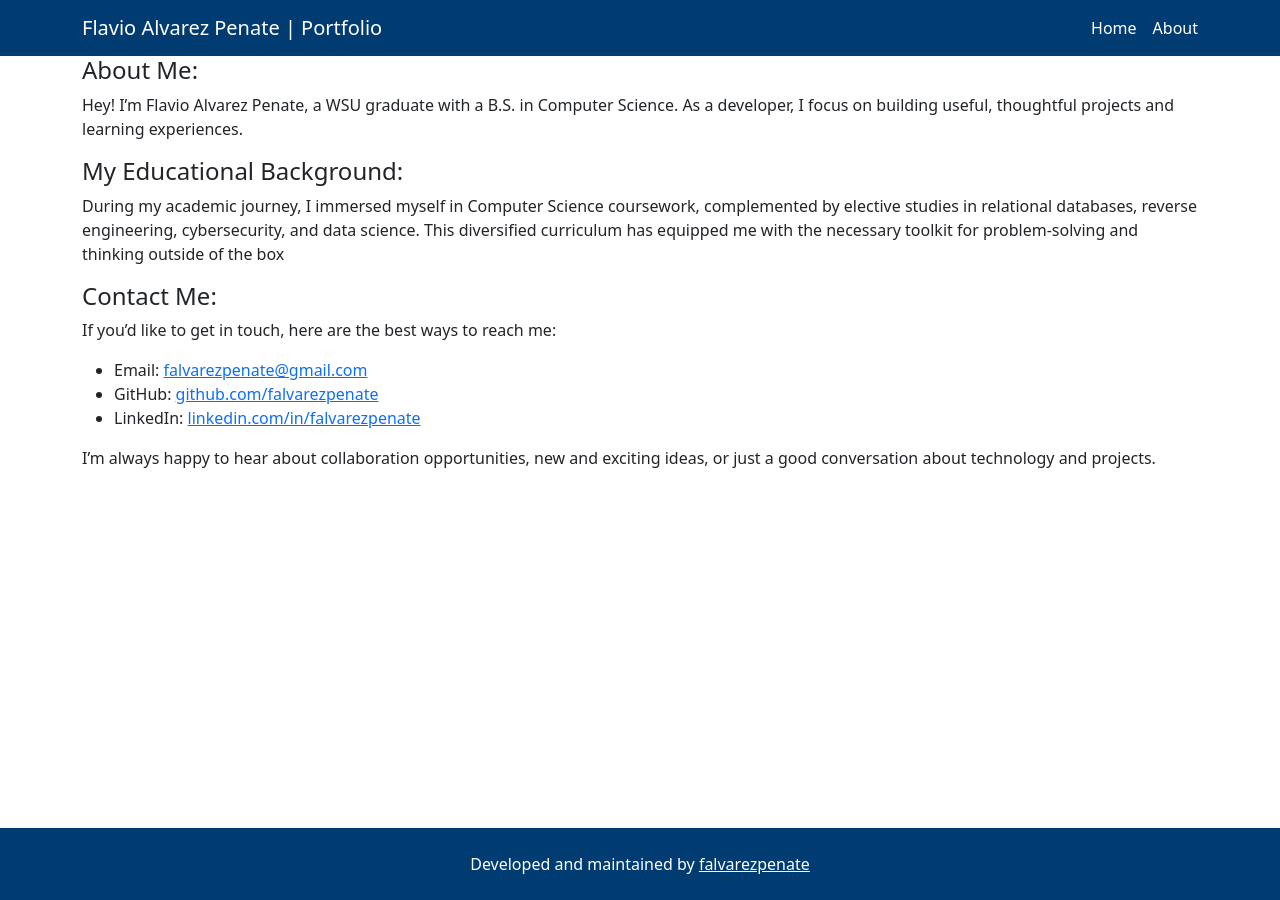
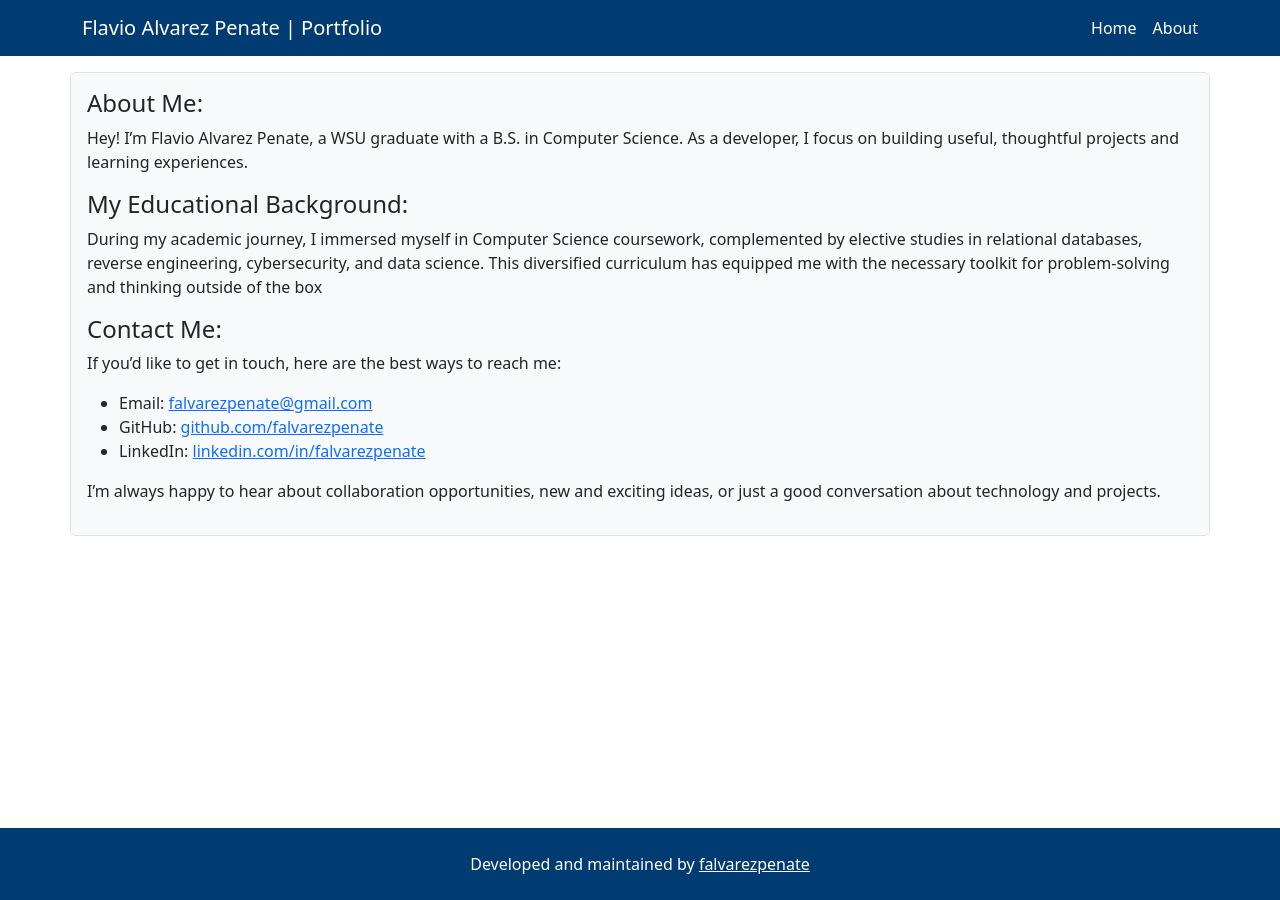
Before and after one commit to falvarezpenate/my-projects-site, a Jekyll site: the page built from about.markdown, in a window 1280 px wide. Built offline with Jekyll 4.4.1, drawn with Linux system fonts in a browser that asks for light colours.

Commit message:
updated margins and borders on page layout

```diff
--- a/_layouts/page.html
+++ b/_layouts/page.html
@@ -2,6 +2,6 @@
 layout: wrapper
 ---
 
-<div class="container">
+<div class="container mt-3 mb-3 border rounded p-3" style="background-color: #f8f9fa;">
 	{{content}}
 </div>
```
